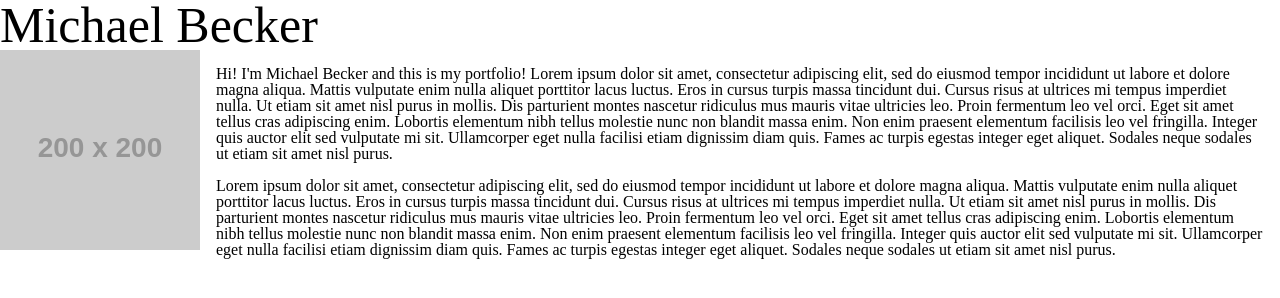
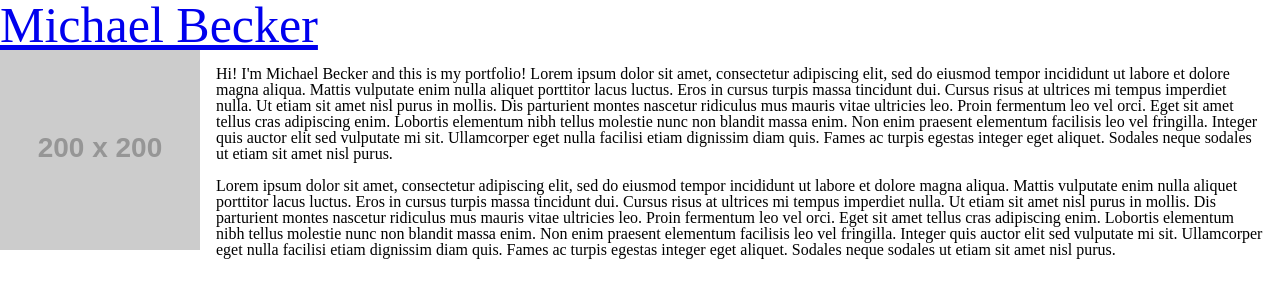
Before and after one commit to thetntm/__thetntm__.github.io, a plain HTML site: page index.html in a window 1280 px wide. Drawn offline with Linux system fonts and the light colour scheme; placeholder pictures from the web are drawn by us.

Commit message:
Added a link to the spiral index

```diff
--- a/index.html
+++ b/index.html
@@ -10,7 +10,7 @@
 </head>
 <body>
     <section>
-    <h1>Michael Becker</h1>
+    <h1><a href="Spirals/index.html" target="__blank">Michael Becker</a></h1>
     <img src="https://via.placeholder.com/200" alt="A 200x200 image">
     <p>Hi! I'm Michael Becker and this is my portfolio! Lorem ipsum dolor sit amet, consectetur adipiscing elit, sed do eiusmod tempor incididunt ut labore et dolore magna aliqua. Mattis vulputate enim nulla aliquet porttitor lacus luctus. Eros in cursus turpis massa tincidunt dui. Cursus risus at ultrices mi tempus imperdiet nulla. Ut etiam sit amet nisl purus in mollis. Dis parturient montes nascetur ridiculus mus mauris vitae ultricies leo. Proin fermentum leo vel orci. Eget sit amet tellus cras adipiscing enim. Lobortis elementum nibh tellus molestie nunc non blandit massa enim. Non enim praesent elementum facilisis leo vel fringilla. Integer quis auctor elit sed vulputate mi sit. Ullamcorper eget nulla facilisi etiam dignissim diam quis. Fames ac turpis egestas integer eget aliquet. Sodales neque sodales ut etiam sit amet nisl purus.</p>
     <p>Lorem ipsum dolor sit amet, consectetur adipiscing elit, sed do eiusmod tempor incididunt ut labore et dolore magna aliqua. Mattis vulputate enim nulla aliquet porttitor lacus luctus. Eros in cursus turpis massa tincidunt dui. Cursus risus at ultrices mi tempus imperdiet nulla. Ut etiam sit amet nisl purus in mollis. Dis parturient montes nascetur ridiculus mus mauris vitae ultricies leo. Proin fermentum leo vel orci. Eget sit amet tellus cras adipiscing enim. Lobortis elementum nibh tellus molestie nunc non blandit massa enim. Non enim praesent elementum facilisis leo vel fringilla. Integer quis auctor elit sed vulputate mi sit. Ullamcorper eget nulla facilisi etiam dignissim diam quis. Fames ac turpis egestas integer eget aliquet. Sodales neque sodales ut etiam sit amet nisl purus.</p>
```
